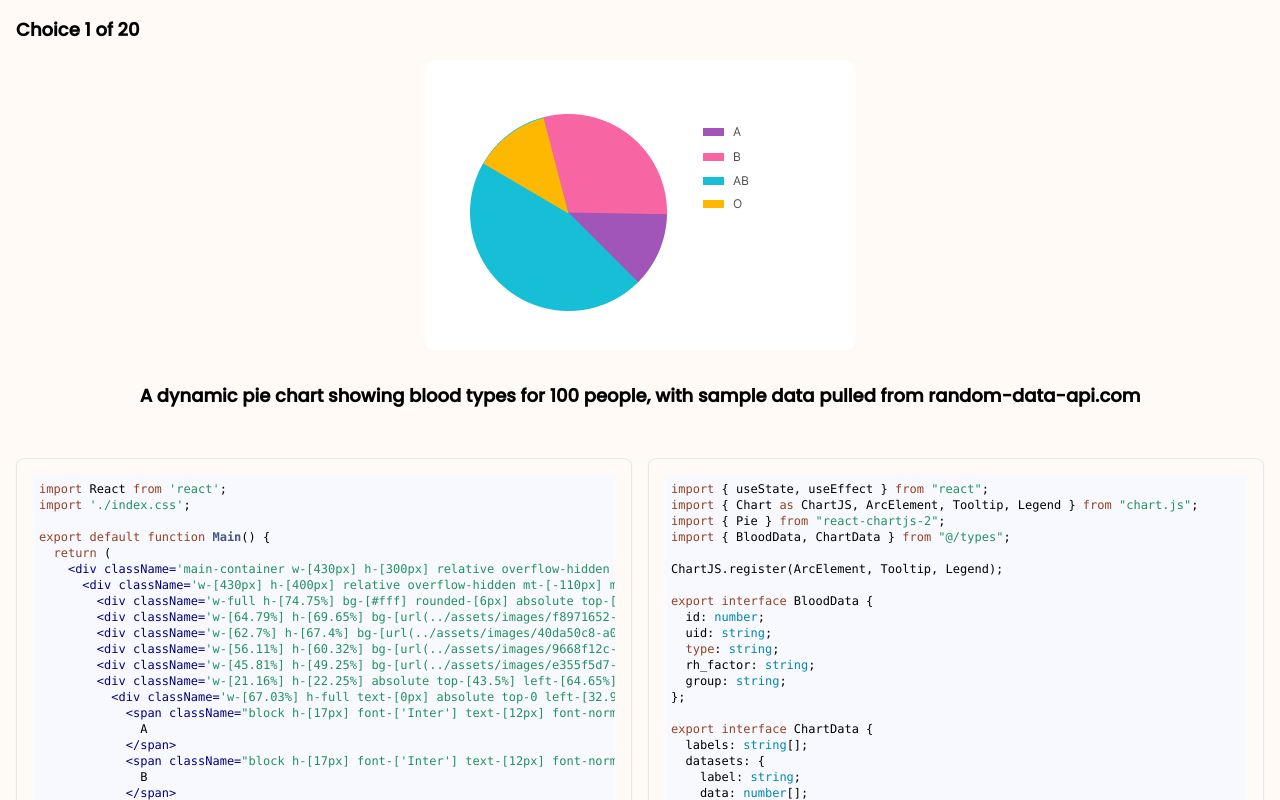
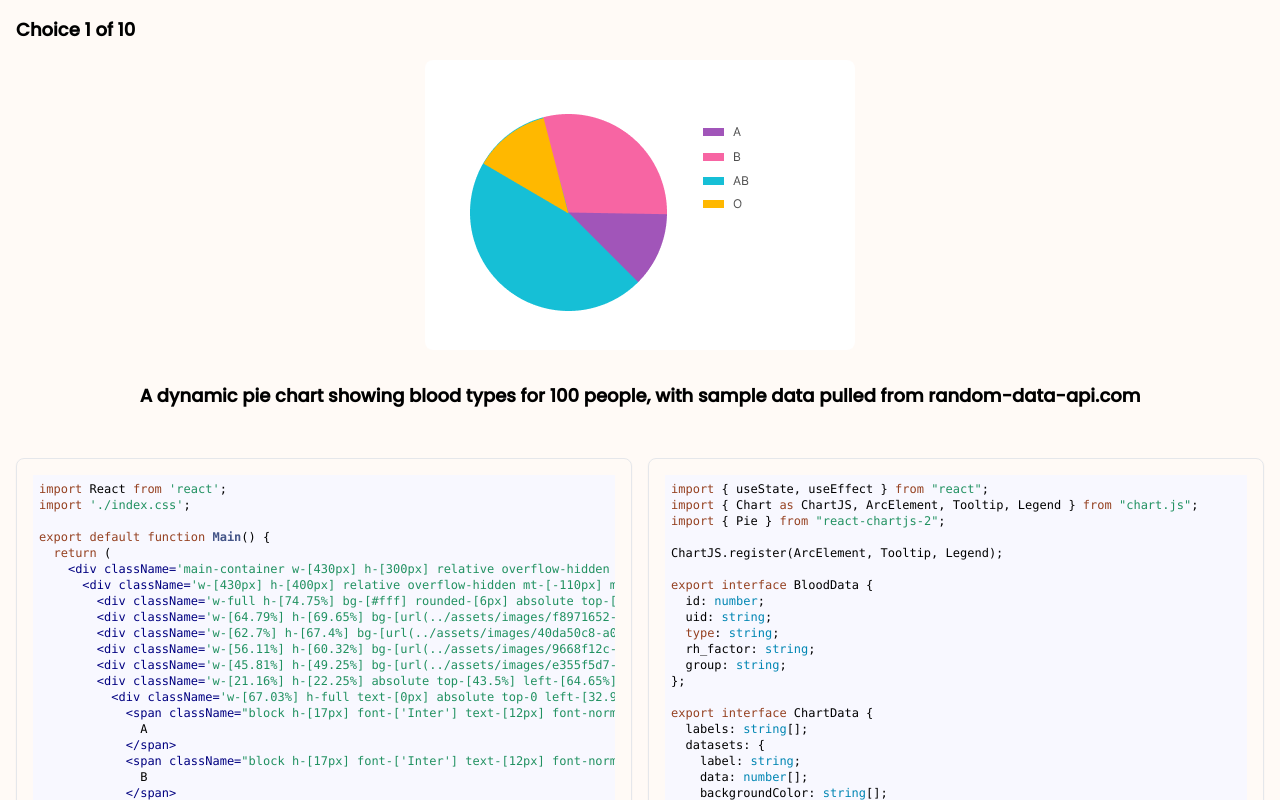
Before and after one commit to PioneerSquareLabs/jacb-ai-website, a Next.js app: page /challenge in a window 1280 px wide. Shown: the top 800 px of the page. Built offline with nearby package versions, Linux system fonts and the light colour scheme; no server answers.

Commit message:
minor changes

```diff
--- a/src/pages/challenge.tsx
+++ b/src/pages/challenge.tsx
@@ -93,7 +93,7 @@ const CodeComparison: React.FC = () => {
 
   return (
     <div className="flex flex-col p-4">
-      <p className="mb-4 text-lg font-semibold">Choice {currentChoice} of 20</p>
+      <p className="mb-4 text-lg font-semibold">Choice {currentChoice} of 10</p>
       <div className="mx-auto mb-8 flex h-auto max-w-xl">
         <img src={screenshot} alt="Screenshot" className="rounded-lg" />
       </div>
```
Also changed, not shown: evals/human/3_chart.txt.
